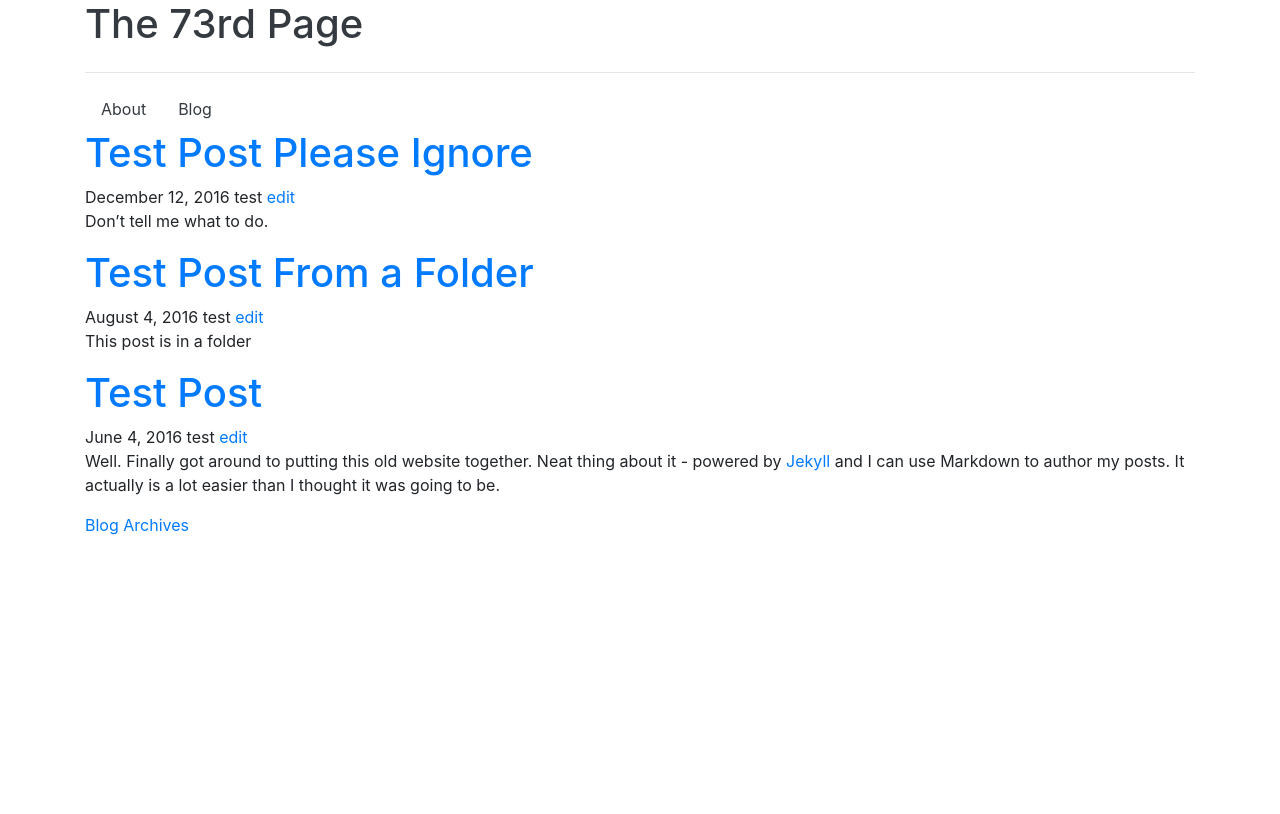
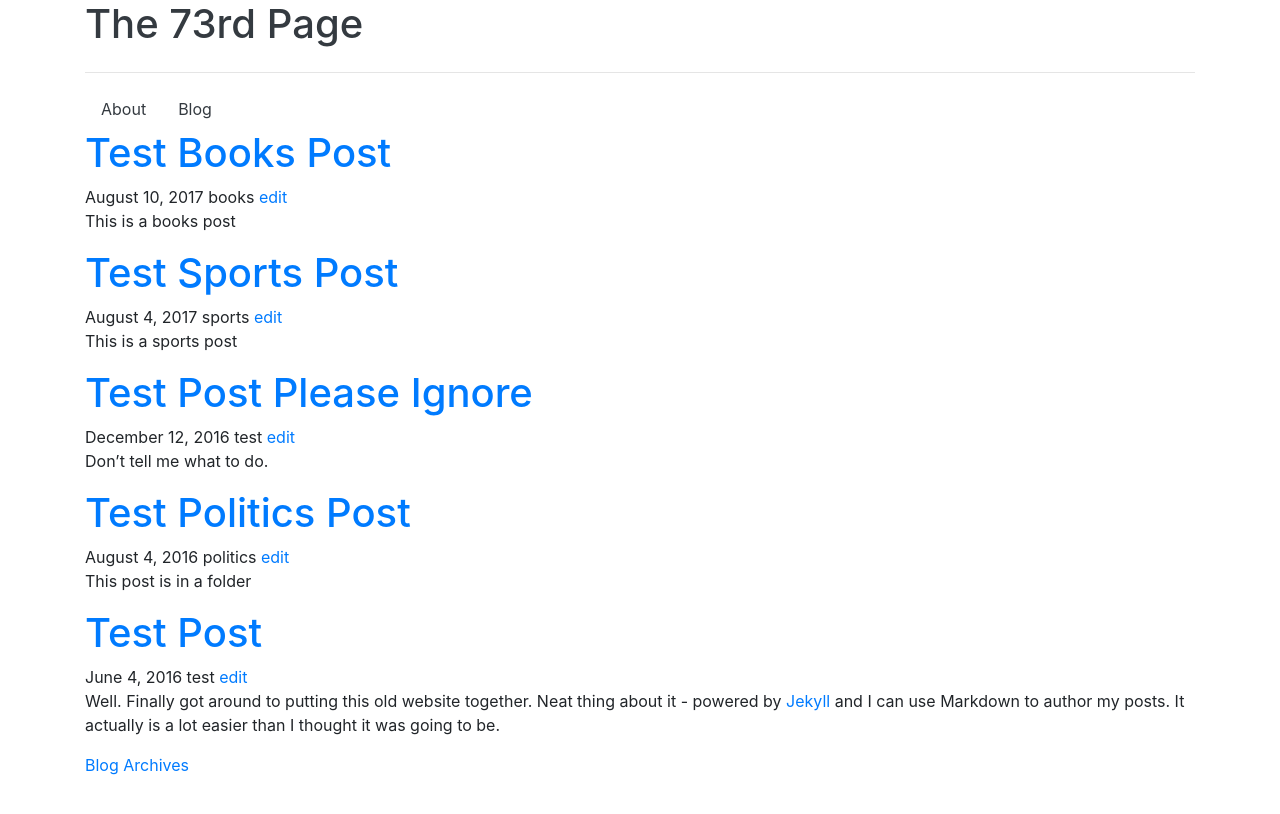
Before and after one commit to SevenZeroThree/The-73rd-Page, a Jekyll site: the page built from index.html, in a window 1280 px wide. Shown: the top 814 px of the page. Built offline with Jekyll 4.4.1, drawn with Linux system fonts in a browser that asks for light colours; the list of posts is cut into pages by our own code.

Commit message:
adding new post categories

```diff
--- a/_posts/2016/2016-08-04-test-folder.md
+++ b/_posts/2016/2016-08-04-test-politics-post.md
@@ -1,8 +1,8 @@
 ---
 layout: post
-title: "Test Post From a Folder"
+title: "Test Politics Post"
 date: 2016-08-04
-categories: [test]
+categories: [politics]
 ---
 
 This post is in a folder
--- /dev/null
+++ b/_posts/2017/2017-08-04-test-sports-post.md
@@ -0,0 +1,8 @@
+---
+layout: post
+title: "Test Sports Post"
+date: 2017-08-04
+categories: [sports]
+---
+
+This is a sports post
--- /dev/null
+++ b/_posts/2017/2017-08-10-test-books-post..md
@@ -0,0 +1,8 @@
+---
+layout: post
+title: "Test Books Post"
+date: 2017-08-10
+categories: [books]
+---
+
+This is a books post
```
